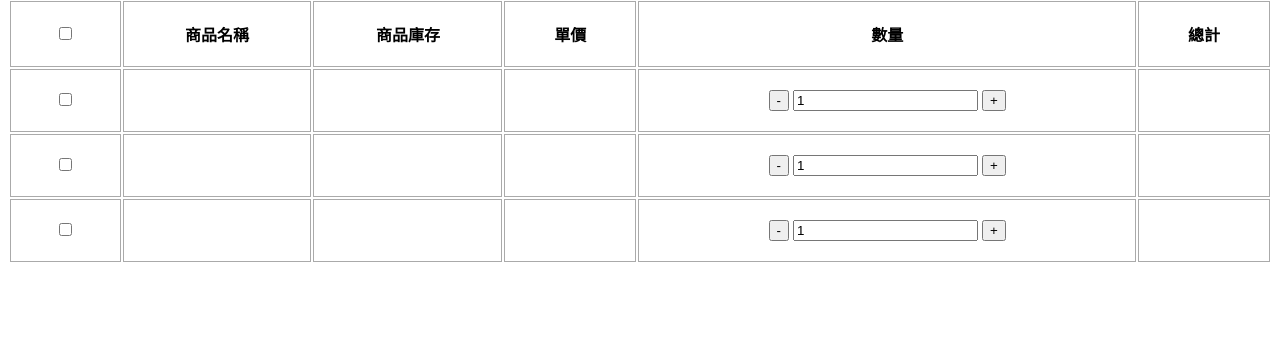
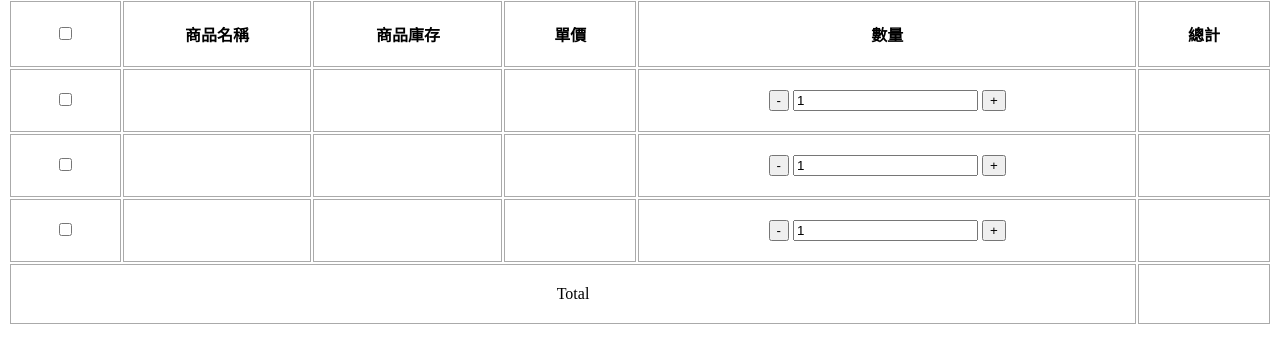
Before and after one commit to KOYUNGCHING/Network_and_Programing, a Python web app: template HW5_JavaScript2/templates/112201022_js_4.html in a window 1280 px wide. Shown: the part 90-453 px from the top of the page. Run offline with Jinja, Linux system fonts and the light colour scheme; the template is opened without the code that fills it, so the values that code supplies are empty.

Commit message:
js_4.html 加上最下面total 框

```diff
--- a/HW5_JavaScript2/templates/112201022_js_4.html
+++ b/HW5_JavaScript2/templates/112201022_js_4.html
@@ -58,7 +58,10 @@
                 </td>
                 <td class="subtotal"></td>
             </tr>
-
+            <tr>
+                <td colspan="5">Total</td>
+                <td class="total"></td>
+            </tr>
         </tbody>
 
         </tbody>
```
